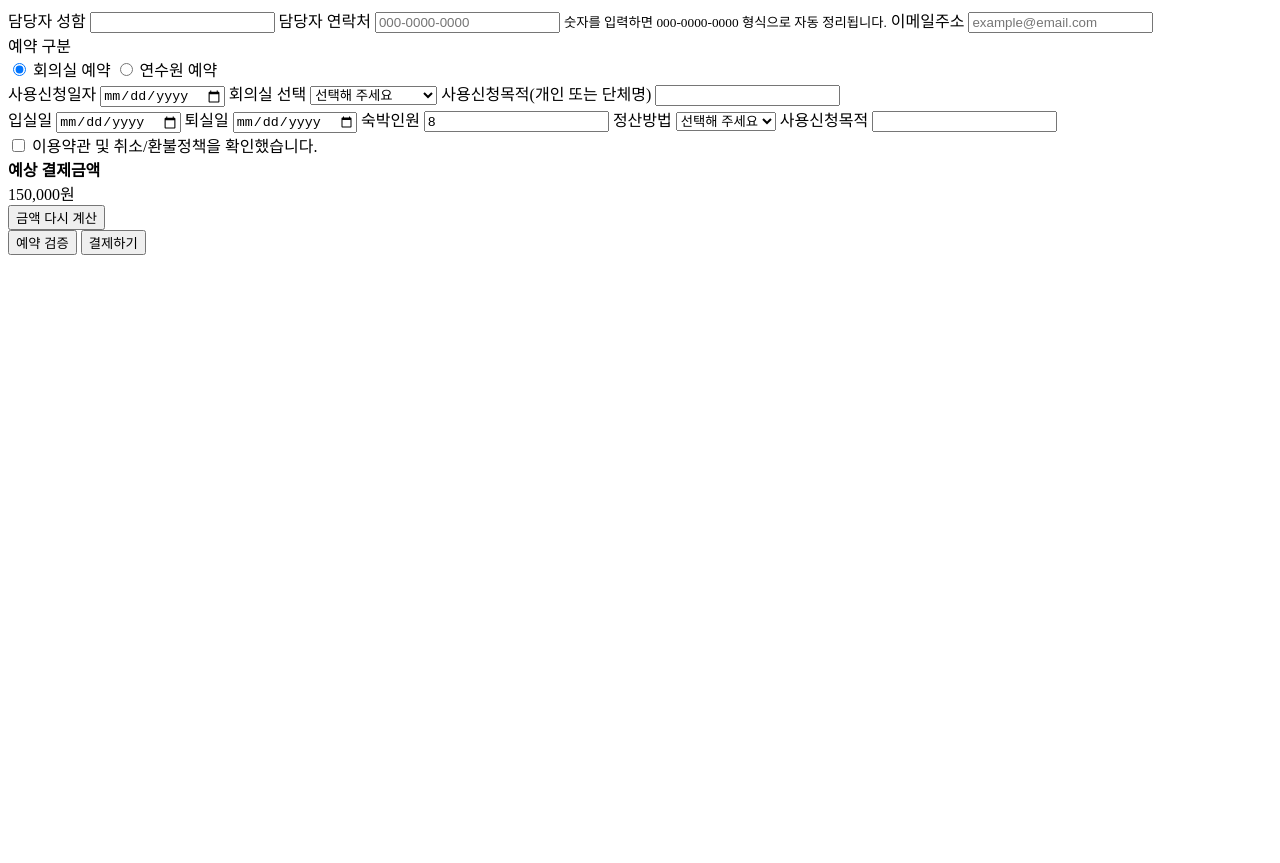
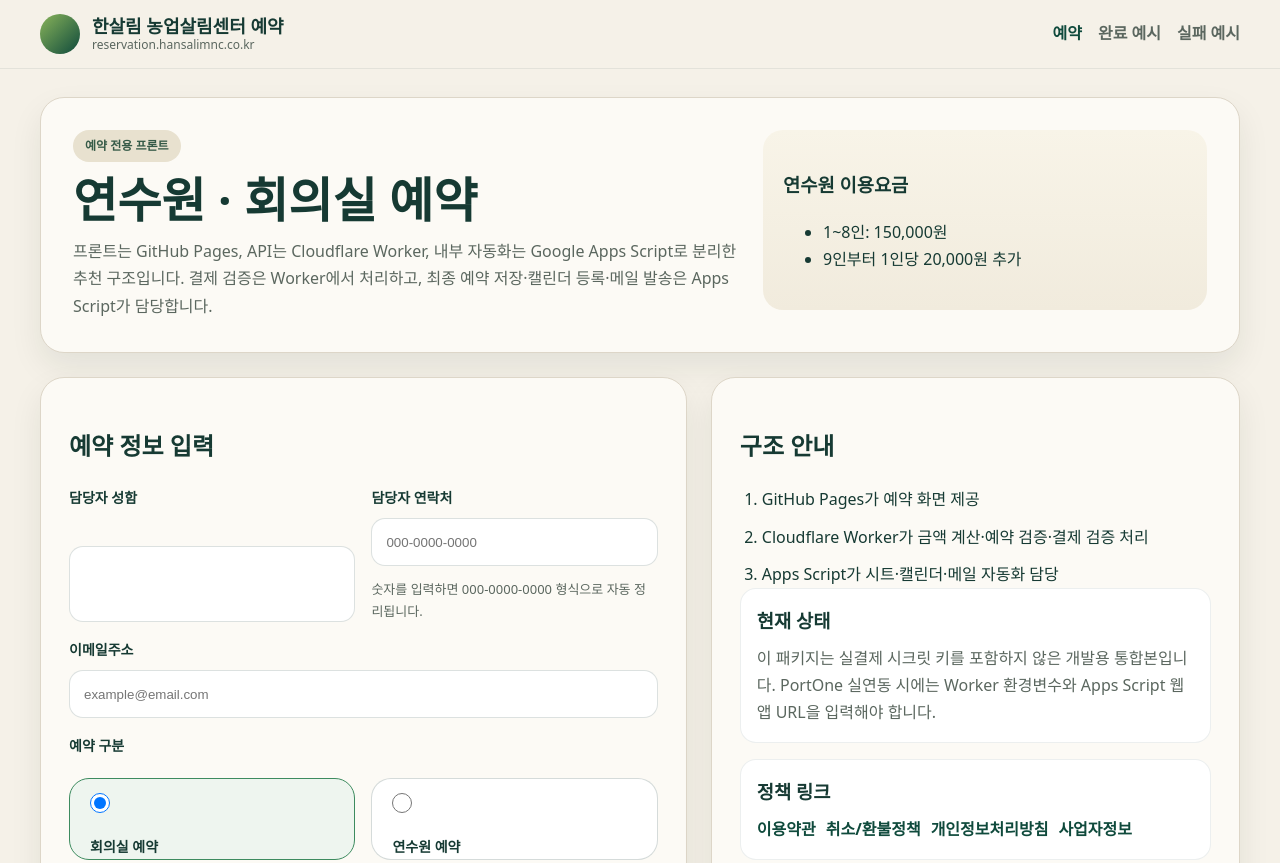
Before and after one commit to kneck99/reservation-hansalimnc-forntend, a plain HTML site: page index.html in a window 1280 px wide. Shown: the top 863 px of the page. Before the commit the page ends 800 px from the top, so only its background shows below. Drawn offline with Linux system fonts and the light colour scheme; a web font is replaced by a local one.

Commit message:
Update index.html

```diff
--- a/index.html
+++ b/index.html
@@ -1,3 +1,55 @@
+<!doctype html>
+<html lang="ko">
+<head>
+  <meta charset="utf-8" />
+  <meta name="viewport" content="width=device-width,initial-scale=1" />
+  <title>한살림 농업살림센터 예약</title>
+  <link rel="preconnect" href="https://cdn.jsdelivr.net" crossorigin>
+  <link rel="stylesheet" href="https://cdn.jsdelivr.net/gh/orioncactus/pretendard/dist/web/static/pretendard.css">
+  <link rel="stylesheet" href="/assets/styles.css" />
+</head>
+<body>
+  <header class="site-header">
+    <div class="container nav">
+      <a class="brand" href="/index.html">
+        <div class="brand-mark"></div>
+        <div class="brand-text">
+          <strong>한살림 농업살림센터 예약</strong>
+          <span>reservation.hansalimnc.co.kr</span>
+        </div>
+      </a>
+      <nav class="nav-links">
+        <a href="/index.html" class="active">예약</a>
+        <a href="/success.html">완료 예시</a>
+        <a href="/fail.html">실패 예시</a>
+      </nav>
+    </div>
+  </header>
+
+  <main class="container page">
+    <section class="hero-card">
+      <div>
+        <span class="badge">예약 전용 프론트</span>
+        <h1>연수원 · 회의실 예약</h1>
+        <p>
+          프론트는 GitHub Pages, API는 Cloudflare Worker, 내부 자동화는 Google Apps Script로 분리한 추천 구조입니다.
+          결제 검증은 Worker에서 처리하고, 최종 예약 저장·캘린더 등록·메일 발송은 Apps Script가 담당합니다.
+        </p>
+      </div>
+      <div class="hero-note">
+        <div class="pricing-box">
+          <h3>연수원 이용요금</h3>
+          <ul>
+            <li>1~8인: 150,000원</li>
+            <li>9인부터 1인당 20,000원 추가</li>
+          </ul>
+        </div>
+      </div>
+    </section>
+
+    <section class="grid-two">
+      <section class="card">
+        <h2>예약 정보 입력</h2>
 <form id="reservation-form" class="form-grid">
   <label>
     <span>담당자 성함</span>
@@ -108,3 +160,43 @@
     <button type="button" id="btnPay" class="btn btn-primary">결제하기</button>
   </div>
 </form>
+      </section>
+
+      <aside class="card">
+        <h2>구조 안내</h2>
+        <ol class="flow-list">
+          <li>GitHub Pages가 예약 화면 제공</li>
+          <li>Cloudflare Worker가 금액 계산·예약 검증·결제 검증 처리</li>
+          <li>Apps Script가 시트·캘린더·메일 자동화 담당</li>
+        </ol>
+
+        <div class="notice">
+          <h3>현재 상태</h3>
+          <p>
+            이 패키지는 실결제 시크릿 키를 포함하지 않은 개발용 통합본입니다.
+            PortOne 실연동 시에는 Worker 환경변수와 Apps Script 웹앱 URL을 입력해야 합니다.
+          </p>
+        </div>
+
+        <div class="notice">
+          <h3>정책 링크</h3>
+          <p class="links">
+            <a href="https://www.hansalimnc.co.kr/pages/policy/terms.html" target="_blank" rel="noopener">이용약관</a>
+            <a href="https://www.hansalimnc.co.kr/pages/policy/refund.html" target="_blank" rel="noopener">취소/환불정책</a>
+            <a href="https://www.hansalimnc.co.kr/pages/policy/privacy.html" target="_blank" rel="noopener">개인정보처리방침</a>
+            <a href="https://www.hansalimnc.co.kr/pages/policy/business.html" target="_blank" rel="noopener">사업자정보</a>
+          </p>
+        </div>
+      </aside>
+    </section>
+
+    <section class="card">
+      <h2>개발 상태 로그</h2>
+      <pre id="log" class="log-box">준비됨</pre>
+    </section>
+  </main>
+
+  <script src="/assets/config.js"></script>
+  <script src="/assets/app.js"></script>
+</body>
+</html>
```
